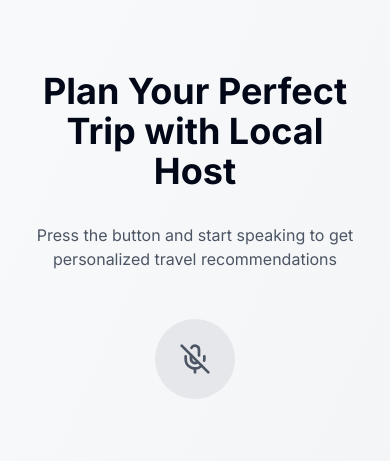
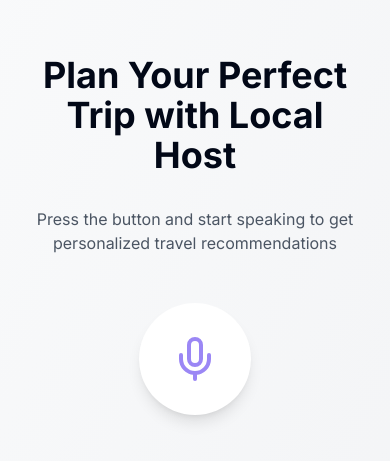
Before and after one commit to scafati98/LocalHost-UI, a React (Vite) app: page / in a window 390 px wide. Shown: the part 135-596 px from the top of the page. Built offline with nearby package versions, Linux system fonts and the light colour scheme.

Commit message:
Improve microphone icon
Improve the visual appeal of the microphone icon in the voice button.

```diff
--- a/src/components/VoiceButton.tsx
+++ b/src/components/VoiceButton.tsx
@@ -18,14 +18,16 @@ const VoiceButton = ({ onToggle }: VoiceButtonProps) => {
   return (
     <button
       onClick={handleToggle}
-      className={`relative p-6 rounded-full transition-all duration-300 ${
-        isActive ? 'bg-primary voice-button-waves' : 'bg-gray-200 hover:bg-gray-300'
+      className={`relative p-8 rounded-full transition-all duration-300 shadow-lg hover:shadow-xl transform hover:scale-105 ${
+        isActive
+          ? 'bg-primary voice-button-waves ring-4 ring-primary/30'
+          : 'bg-white hover:bg-gray-50'
       }`}
     >
       {isActive ? (
-        <Mic className="w-8 h-8 text-white" />
+        <Mic className="w-12 h-12 text-white animate-pulse" strokeWidth={2.5} />
       ) : (
-        <MicOff className="w-8 h-8 text-gray-600" />
+        <Mic className="w-12 h-12 text-primary" strokeWidth={2} />
       )}
     </button>
   );
```
